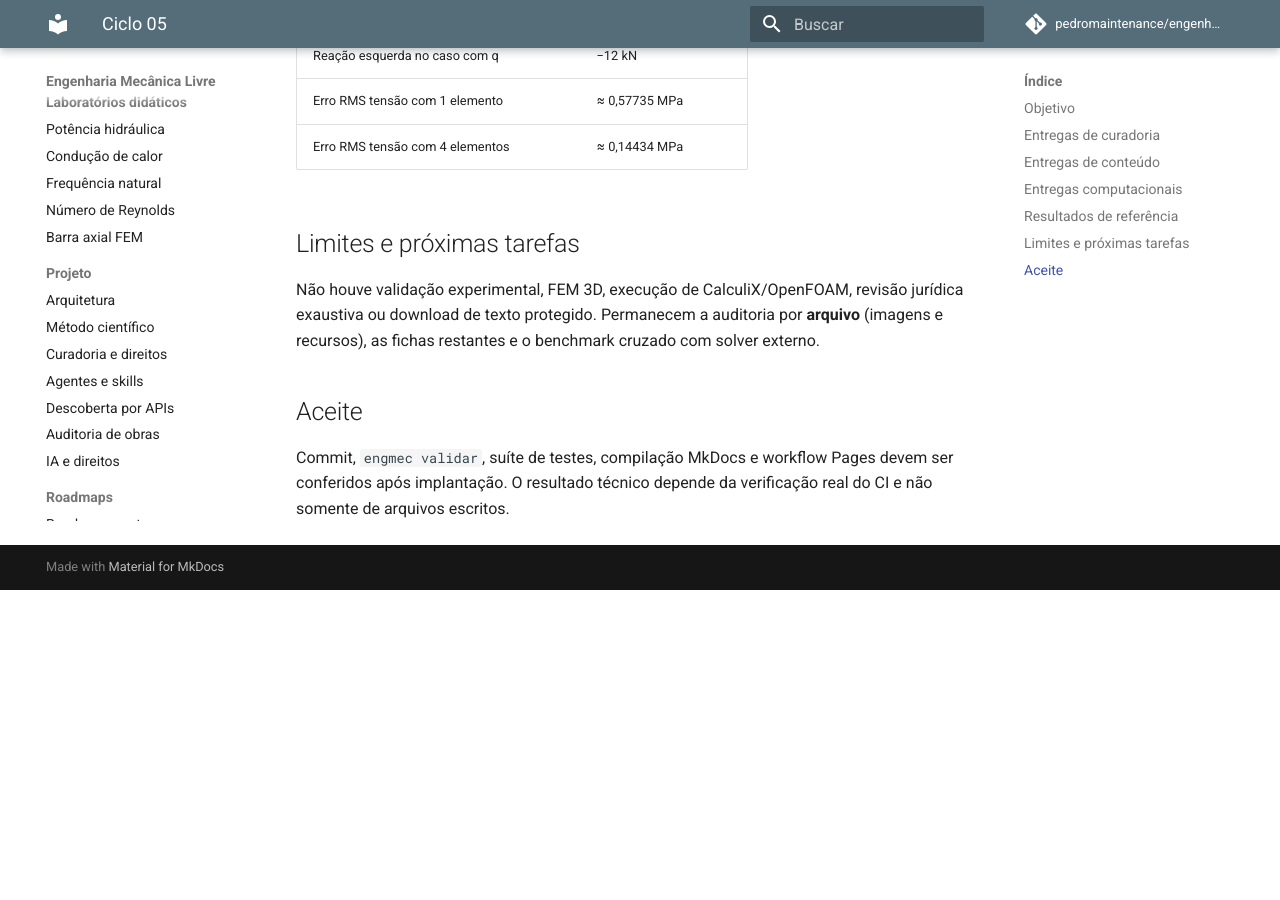
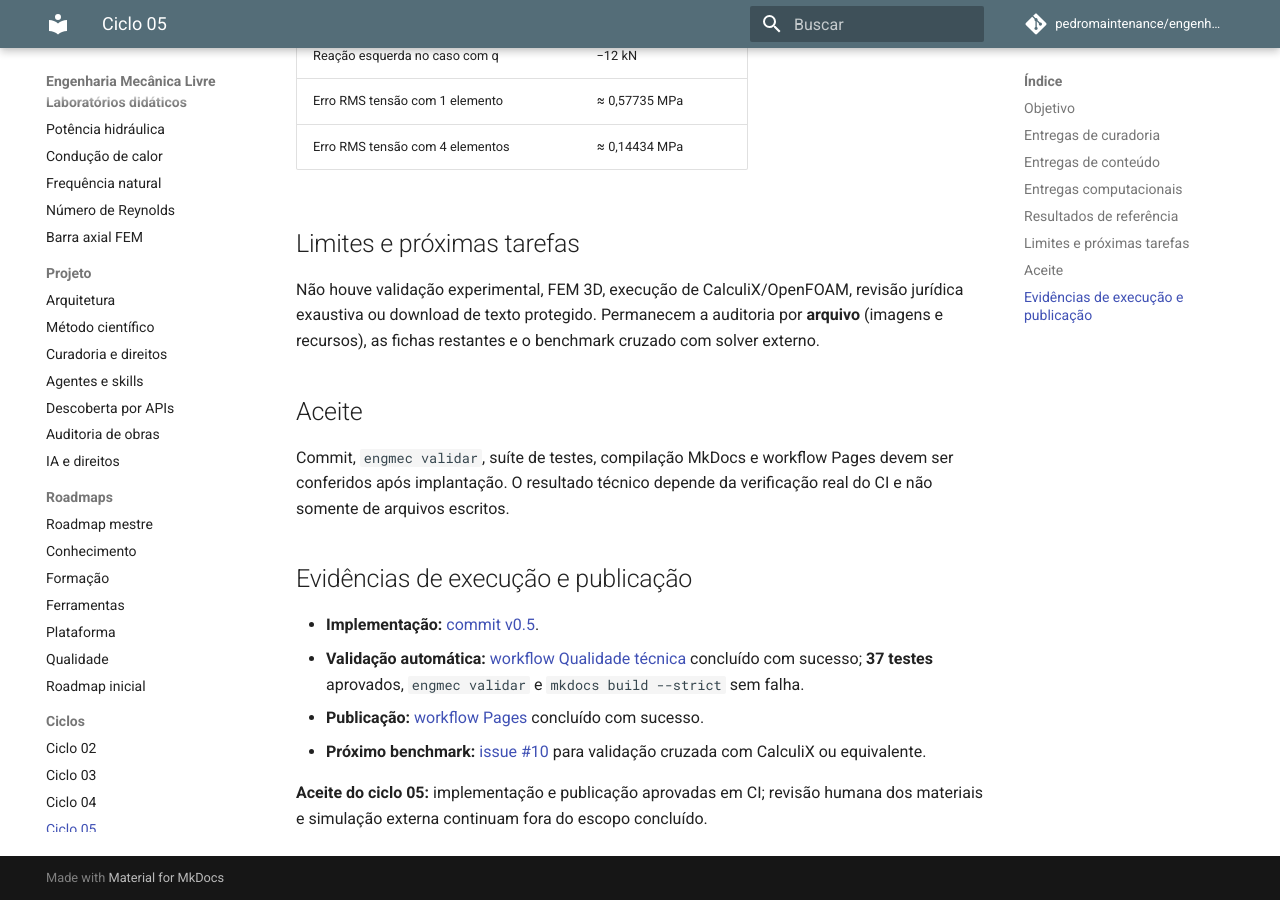
Before and after one commit to pedromaintenance/engenharia-mecanica-livre, an MkDocs documentation site: the page built from docs/ciclos/ciclo-05.md, in a window 1280 px wide and 900 px high, scrolled down 1306 px. Built offline with MkDocs 1.6.1 and Material for MkDocs 9.7.7, drawn with Linux system fonts in a browser that asks for light colours; comment, search, counter and statistics services are not loaded; before the commit the page ends 1896 px from its top, so only the background shows below that.

Commit message:
docs: registrar evidencias de CI e publicacao do ciclo 05

```diff
--- a/docs/ciclos/ciclo-05.md
+++ b/docs/ciclos/ciclo-05.md
@@ -40,3 +40,12 @@ Não houve validação experimental, FEM 3D, execução de CalculiX/OpenFOAM, re
 ## Aceite
 
 Commit, `engmec validar`, suíte de testes, compilação MkDocs e workflow Pages devem ser conferidos após implantação. O resultado técnico depende da verificação real do CI e não somente de arquivos escritos.
+
+## Evidências de execução e publicação
+
+- **Implementação:** [commit v0.5](https://github.com/pedromaintenance/engenharia-mecanica-livre/commit/2d9aaf967be0ecbe11814409fc441f60e254aa75).
+- **Validação automática:** [workflow Qualidade técnica](https://github.com/pedromaintenance/engenharia-mecanica-livre/actions/runs/42052167589) concluído com sucesso; **37 testes** aprovados, `engmec validar` e `mkdocs build --strict` sem falha.
+- **Publicação:** [workflow Pages](https://github.com/pedromaintenance/engenharia-mecanica-livre/actions/runs/42052167587) concluído com sucesso.
+- **Próximo benchmark:** [issue #10](https://github.com/pedromaintenance/engenharia-mecanica-livre/issues/10) para validação cruzada com CalculiX ou equivalente.
+
+**Aceite do ciclo 05:** implementação e publicação aprovadas em CI; revisão humana dos materiais e simulação externa continuam fora do escopo concluído.
```
Also changed, not shown: docs/roadmaps/master.md (+2 -0 lines).
